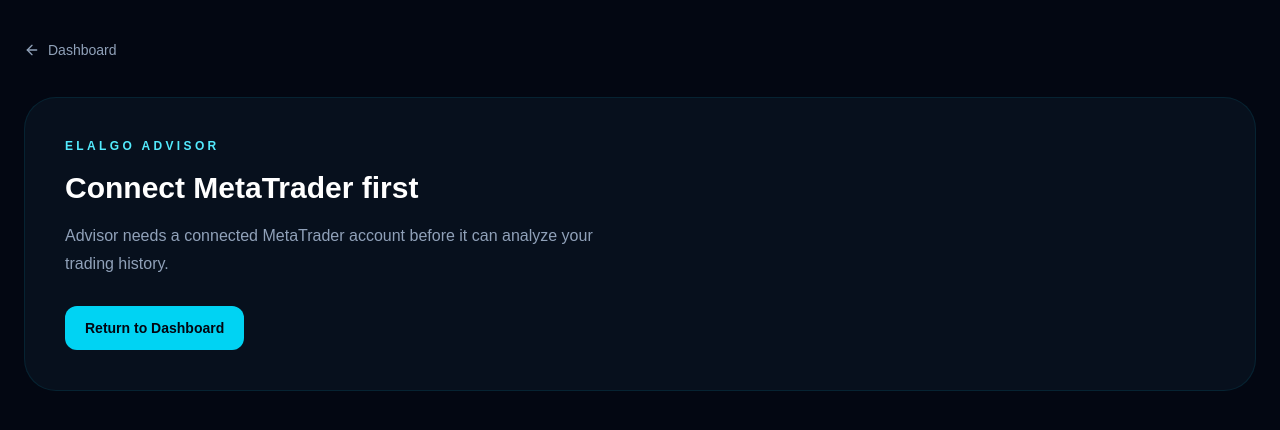
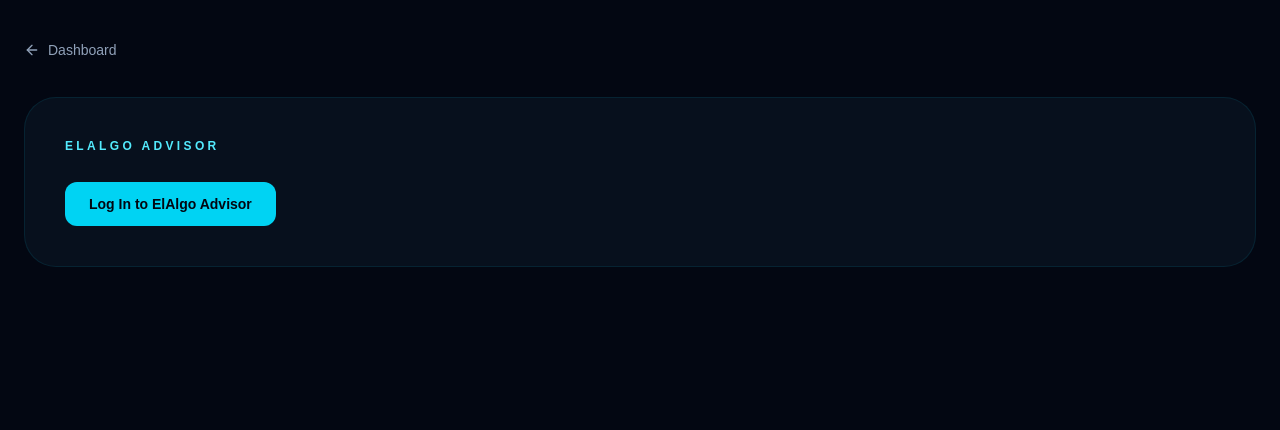
Before and after one commit to elalgocompany/elalgo-web, a Next.js app: page /dashboard/advisor in a window 1280 px wide. Both pictures are taken after a click on the button 825 px from the left and 159 px from the top of the page. Shown: the top 430 px of the page. Built offline with nearby package versions, Linux system fonts and the light colour scheme.

Commit message:
adding full advosir analyze

```diff
--- a/app/dashboard/advisor/page.tsx
+++ b/app/dashboard/advisor/page.tsx
@@ -898,37 +898,18 @@
             </p>
 
 
-            <h1 className="
-              mt-4
-              text-3xl
-              font-semibold
-              text-white
-            ">
-              Connect MetaTrader first
-            </h1>
-
-
-            <p className="
-              mt-4
-              max-w-xl
-              leading-7
-              text-slate-400
-            ">
-              Advisor needs a connected
-              MetaTrader account before it
-              can analyze your trading
-              history.
-            </p>
-
-
-            <Link
-              href="/dashboard"
+             <button
+                type="button"
+                onClick={() =>
+                    setAuthOpen(
+                    true
+                    )
+                }
                 className="
                     mt-7
-                inline-flex
                     rounded-xl
                     bg-cyan-400
-                px-5
+                    px-6
                     py-3
                     text-sm
                     font-bold
@@ -937,8 +918,8 @@
                     hover:bg-cyan-300
                 "
                 >
-              Return to Dashboard
-            </Link>
+                Log In to ElAlgo Advisor
+            </button>
 
           </div>
 
```
Lines whose indentation alone changed are shown as unchanged.
